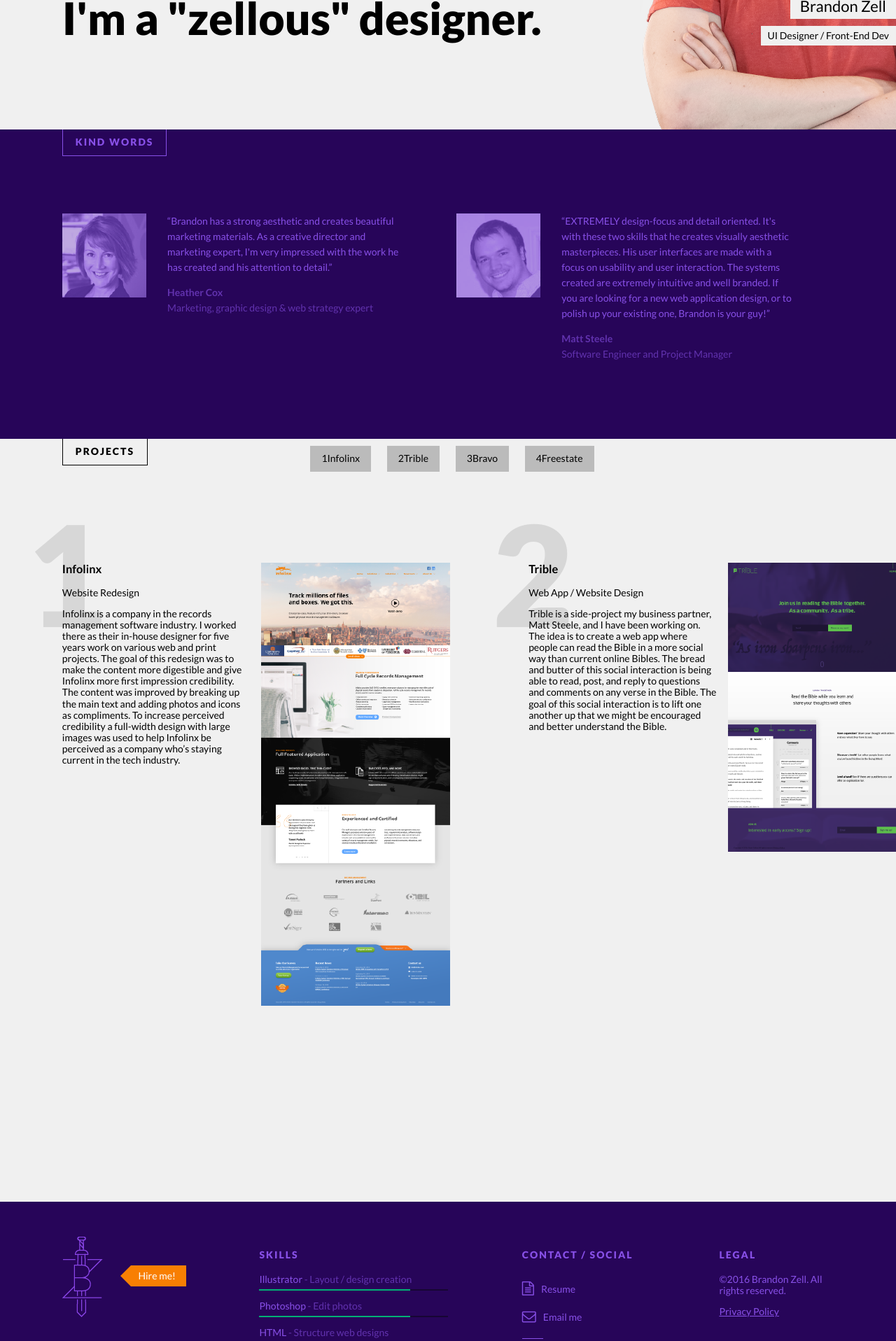
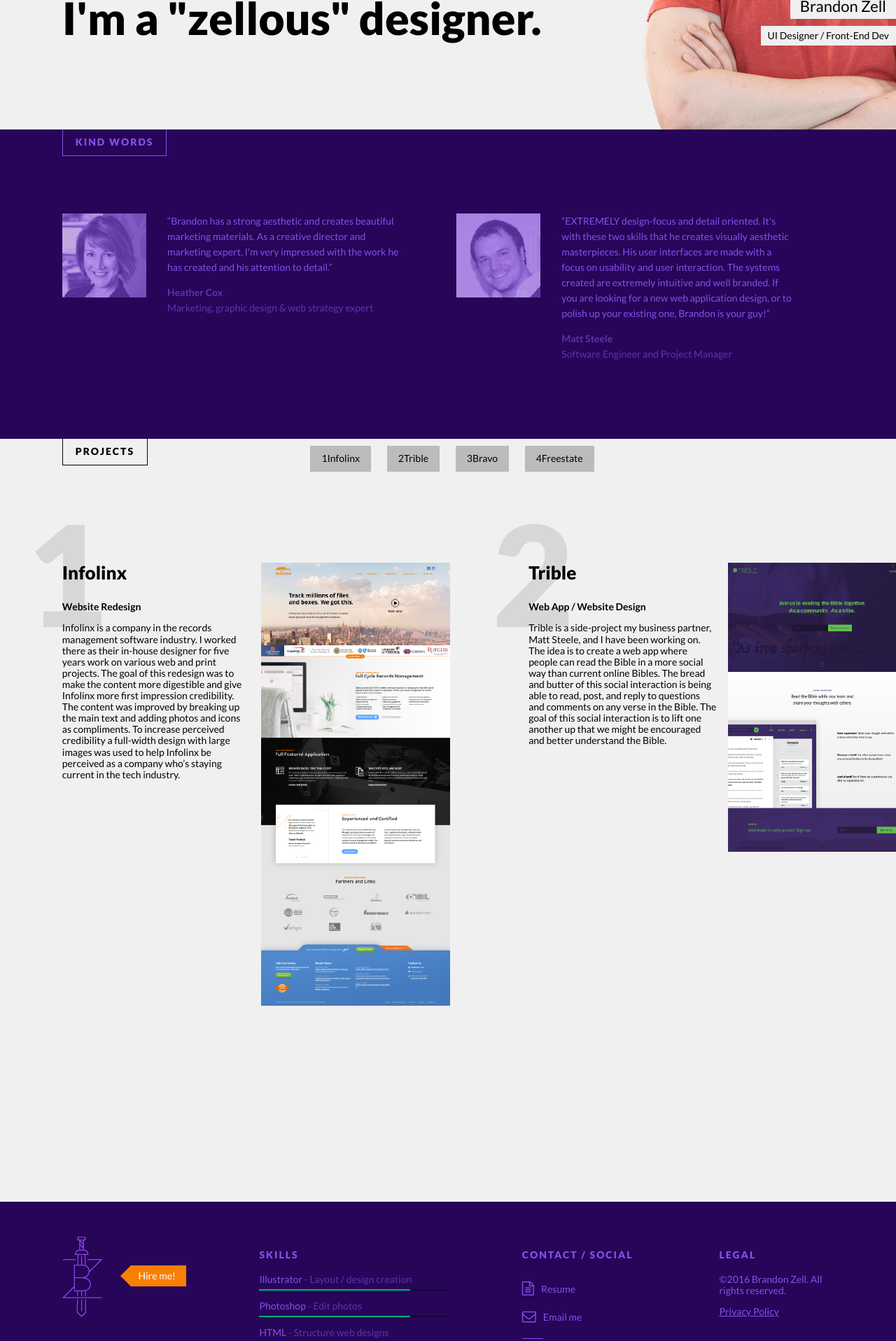
Before and after one commit to bzle/brandonz-me, a Jekyll site: the page built from index.html, in a window 1280 px wide. Shown: the part 464-2380 px from the top of the page at 70% size. Built offline with Jekyll 4.4.1, drawn with Linux system fonts in a browser that asks for light colours; nearby versions of some CDN libraries.

Commit message:
Updated '/css/style.scss' via CloudCannon

```diff
--- a/css/style.scss
+++ b/css/style.scss
@@ -933,7 +933,12 @@ header {
     left: -40px;
 }
 .project__title {
+    font-size: 26px;
+    font-weight: 900;
     margin-top: 0;
+}
+.project__type {
+    font-weight: 600;
 }
 .project__img:last-child {
     margin-right: $edge-width;
```
